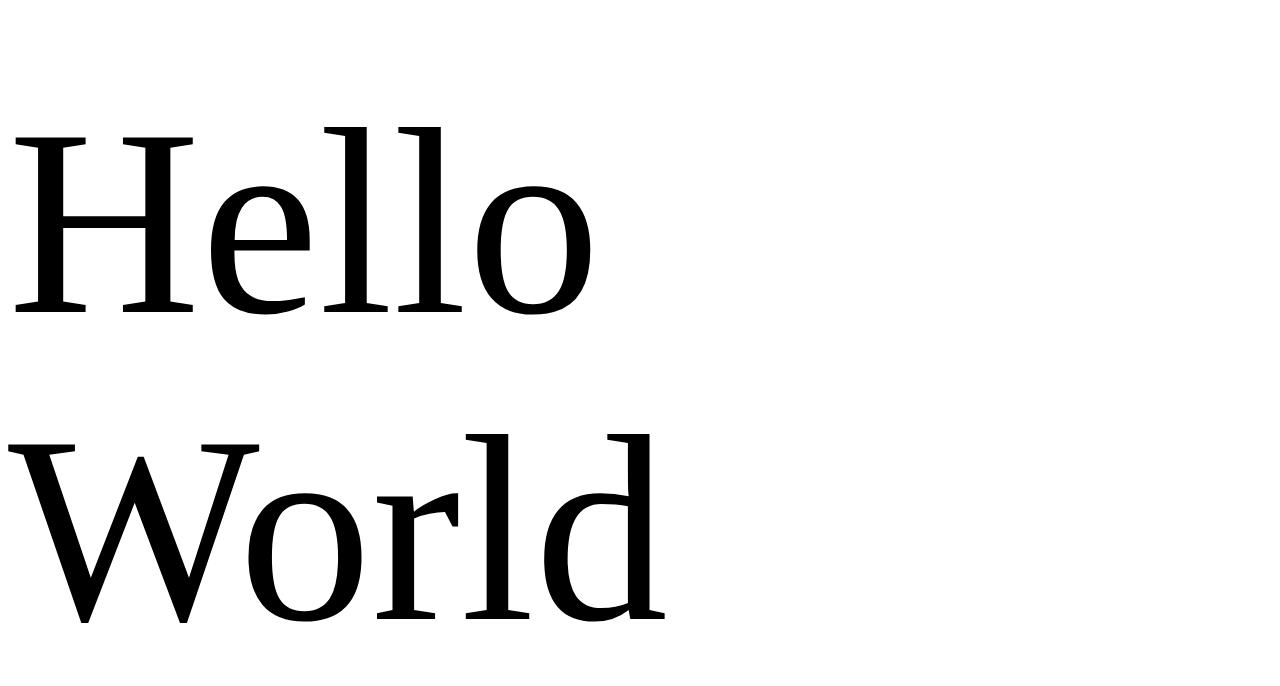
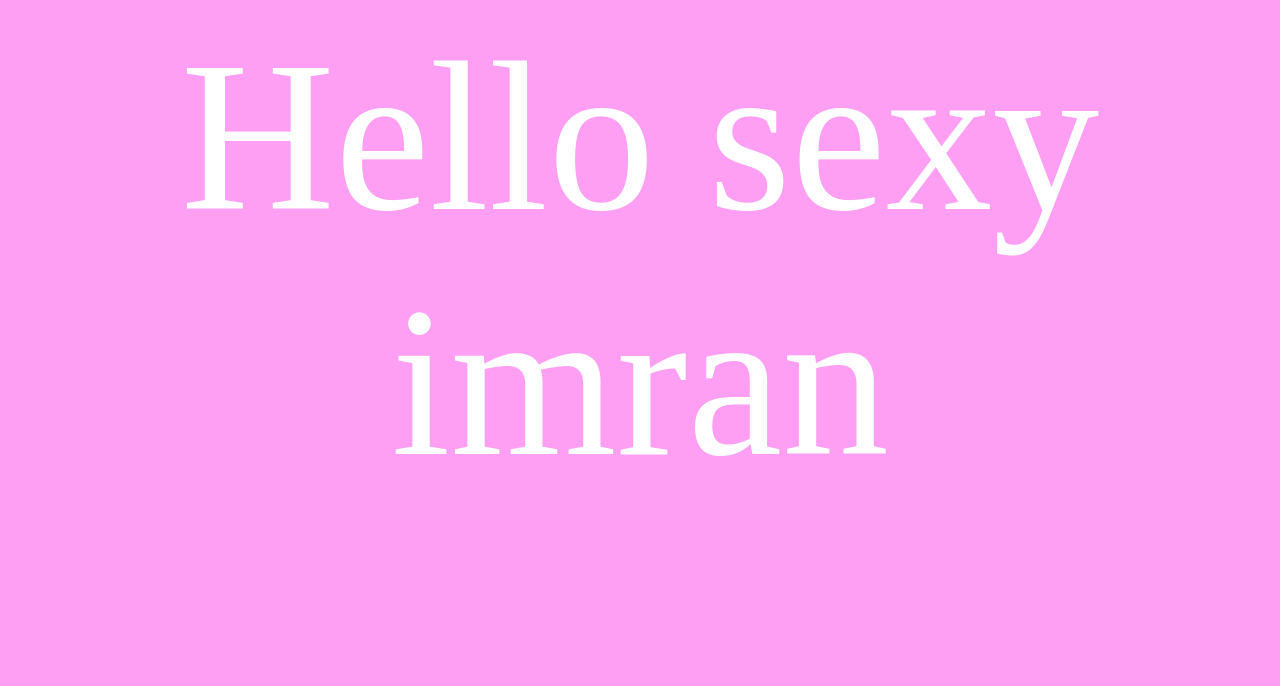
Before and after one commit to cnhtatham/roast, a website: page dist/index.html in a window 1280 px wide. Shown: the part 198-884 px from the top of the page. Drawn offline with Linux system fonts and the light colour scheme.

Commit message:
watch updates

```diff
--- a/dist/css/style.min.css
+++ b/dist/css/style.min.css
@@ -1 +1 @@
-p{font-size:200pt;color:"#ff9ff3"}
+body{background-color:#ff9ff3}p{font-size:160pt;color:#fff;text-align:center}
--- a/dist/index.html
+++ b/dist/index.html
@@ -6,7 +6,7 @@
 </head>
 
 <body>
-    <p>Hello World</p>
+    <p>Hello sexy imran</p>
 
     <script src="js/script.min.js"></script>
 </body>
```
Also changed, not shown: 1 other file.
